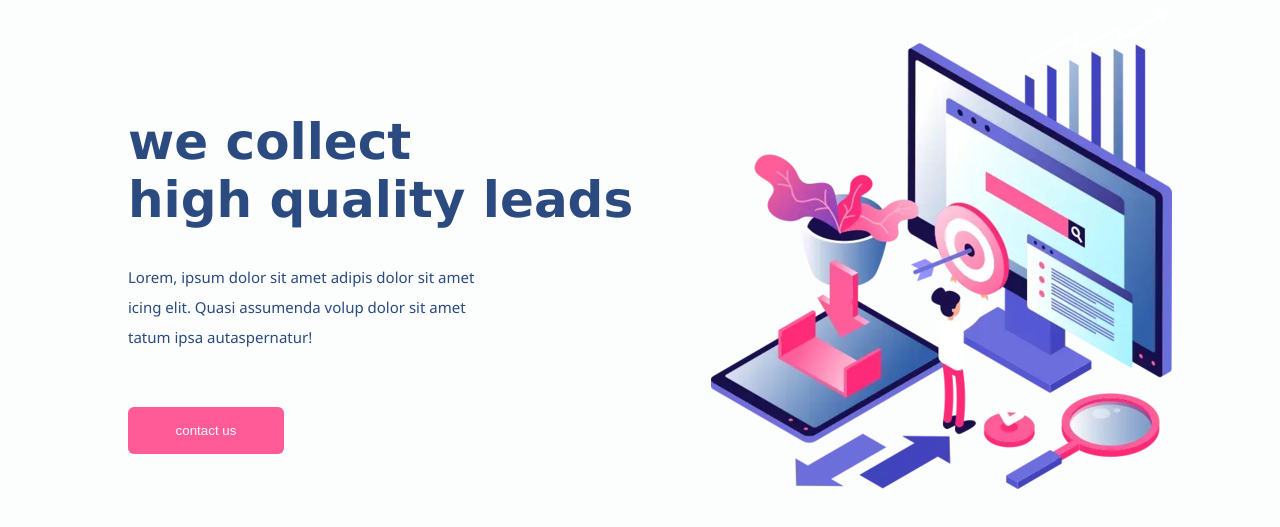
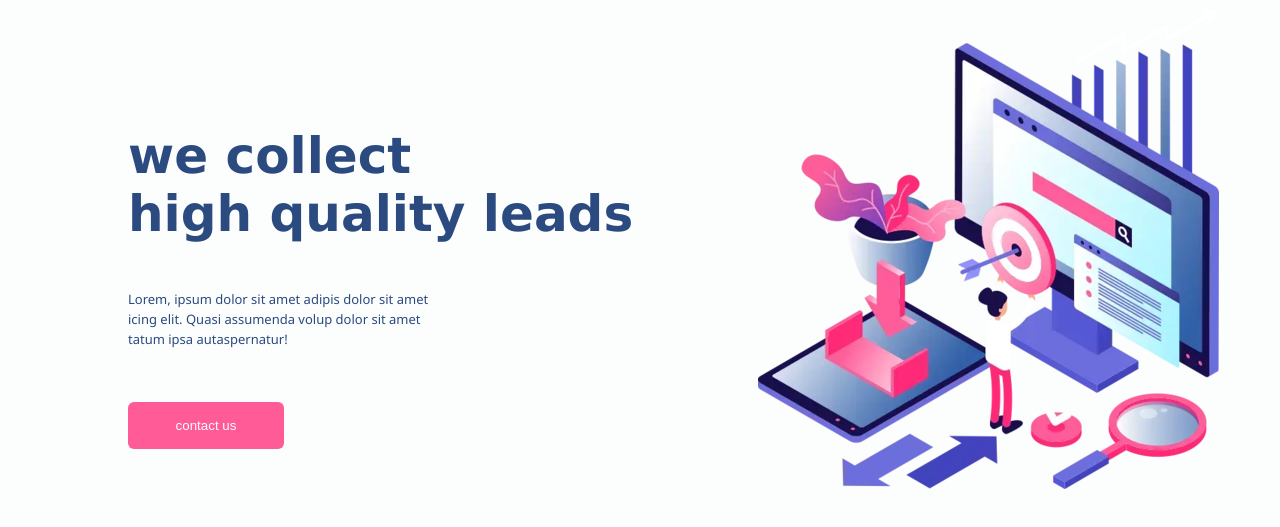
Before and after one commit to Munezerojosue/seos, a plain HTML site: page index.html in a window 1280 px wide. Shown: the part 81-608 px from the top of the page. Drawn offline with Linux system fonts and the light colour scheme.

Commit message:
removing float and padding

```diff
--- a/index.css
+++ b/index.css
@@ -20,25 +20,28 @@ a{
    color: #4043BC;
 }
 .photo{
-    display: flex;
-    flex-direction: row;
-    float: right;
-    padding-right: 100px;
+   margin-left: 750px;
+   width: 300px;
 }
 .head{
-
+   display: flex;
+   flex-direction: column;
    justify-content: center;
    padding-left: 120px;
    font-size: 25px;
-    padding-top: 70px;
+   margin-top: -400px;
    font-family: Verdana, Geneva, Tahoma, sans-serif;
    color: #2A4A80;
 }
 .p{
-    font-size: 15px;
-    line-height: 30px;
-    font-family:'Segoe UI', Tahoma, Geneva, Verdana, sans-serif
+    font-size: 13px;
+    line-height: 20px;
+    font-family: 'Segoe UI', Tahoma, Geneva, Verdana, sans-serif;
+
 }
+
+
+
 .list li a:hover{
 
    color: #FF5B96 ;
```
Lines whose indentation alone changed are shown as unchanged.
